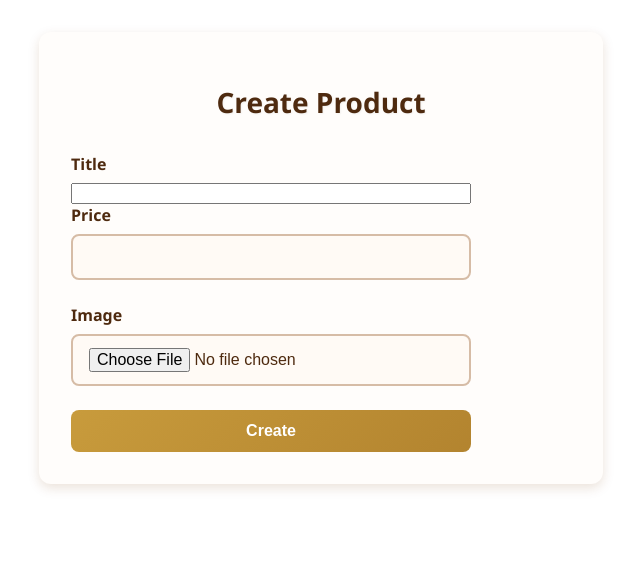
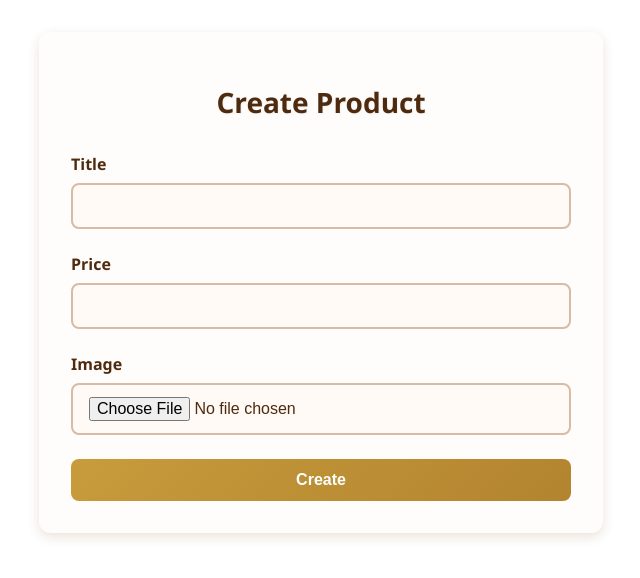
Before and after one commit to BLOUDANJEWELLERY/webns, a Next.js app in the folder nextjs/: page /admin/create in a window 1280 px wide. Shown: the top 578 px of the page, without its empty margins (319-959 px from the left). Built offline with nearby package versions, Linux system fonts and the light colour scheme.

Commit message:
Update create.tsx

```diff
--- a/nextjs/src/pages/admin/create.tsx
+++ b/nextjs/src/pages/admin/create.tsx
@@ -58,12 +58,19 @@ export default function CreateProduct() {
   return (
     <div className={styles.mainContainer}>
       <h1>Create Product</h1>
-      <form onSubmit={handleSubmit} style={{ maxWidth: 400 }}>
-        <label>Title</label>
-        <input value={title} onChange={(e) => setTitle(e.target.value)} required />
+      <form onSubmit={handleSubmit}>
+        <label htmlFor="title">Title</label>
+        <input
+          id="title"
+          type="text"
+          value={title}
+          onChange={(e) => setTitle(e.target.value)}
+          required
+        />
 
-        <label>Price</label>
+        <label htmlFor="price">Price</label>
         <input
+          id="price"
           type="number"
           step="0.01"
           value={price}
@@ -71,8 +78,13 @@ export default function CreateProduct() {
           required
         />
 
-        <label>Image</label>
-        <input type="file" accept="image/*" onChange={(e) => setImageFile(e.target.files?.[0] || null)} />
+        <label htmlFor="image">Image</label>
+        <input
+          id="image"
+          type="file"
+          accept="image/*"
+          onChange={(e) => setImageFile(e.target.files?.[0] || null)}
+        />
 
         <button type="submit" disabled={loading}>
           {loading ? 'Saving...' : 'Create'}
```
